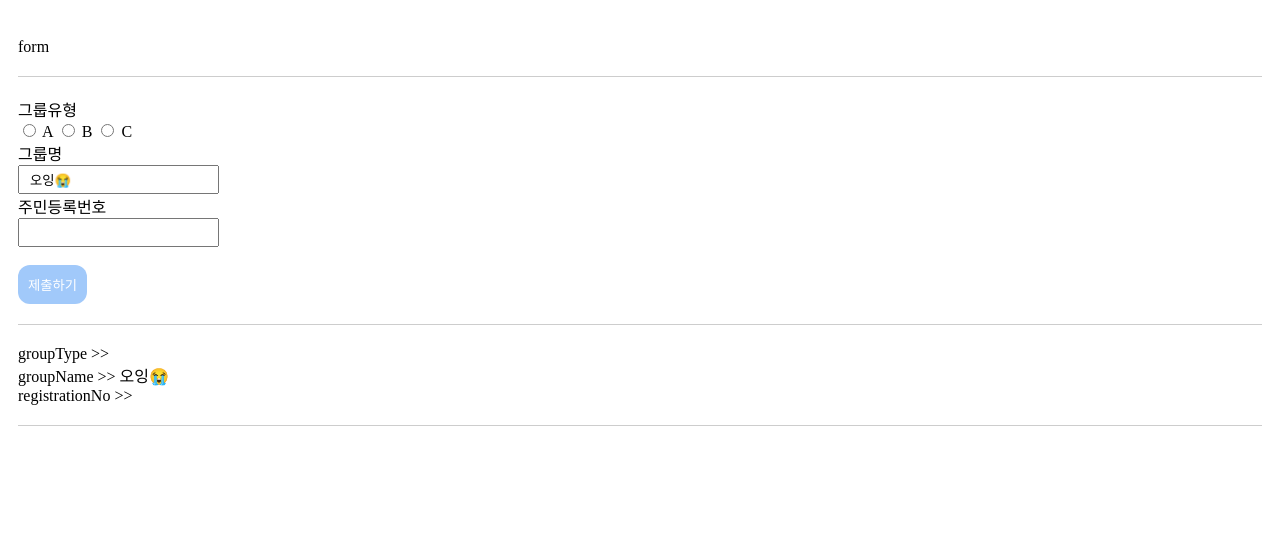
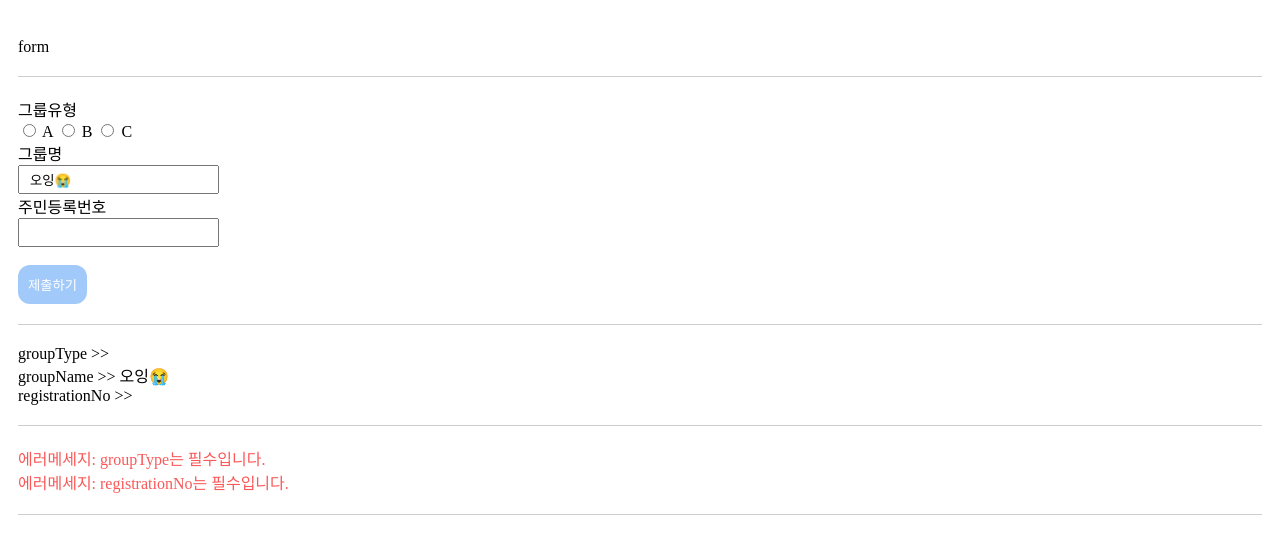
Before and after one commit to choi-hye-rin/vue-todolist, a Vue app: page /formpage in a window 1280 px wide. Both pictures are taken after a click on the button "제출하기". Shown: the top 554 px of the page. Built offline with nearby package versions, Linux system fonts and the light colour scheme.

Commit message:
fix: form에 validation을 추가 (필수값)

```diff
--- /dev/null
+++ b/src/utils/validatior.js
@@ -0,0 +1,11 @@
+export default {
+  validate(key, val) {
+    const errors = [];
+
+    if (!val || val.length === 0) {
+      errors.push(`${key}는 필수입니다.`);
+    }
+
+    return errors;
+  },
+};
--- a/src/views/FormPage.vue
+++ b/src/views/FormPage.vue
@@ -27,11 +27,18 @@
         {{ key }} >> {{ value }}
       </div>
     </div>
+    <div class="wrapper">
+      <div v-for="(msg, key) in errorMsg" :key="key" class="error">
+        에러메세지: {{ msg[0] }}
+      </div>
+    </div>
   </div>
 </template>
 <script>
 import Radio from "../components/Radio.vue";
 import Button from "../components/Button.vue";
+
+import validator from "../utils/validatior";
 
 export default {
   name: "FormPage",
@@ -50,10 +57,17 @@ export default {
       groupName: "오잉😭",
       registrationNo: "",
       formValue: {},
+      errorMsg: {},
     };
   },
   methods: {
     onSubmit: function () {
+      this.errorMsg.groupType = validator.validate("groupType", this.groupType);
+      this.errorMsg.registrationNo = validator.validate(
+        "registrationNo",
+        this.registrationNo
+      );
+
       this.formValue = {
         groupType: this.groupType,
         groupName: this.groupName,
@@ -75,5 +89,9 @@ export default {
   input {
     padding: 5px 10px;
   }
+
+  .error {
+    color: #fa5858;
+  }
 }
 </style>
```
